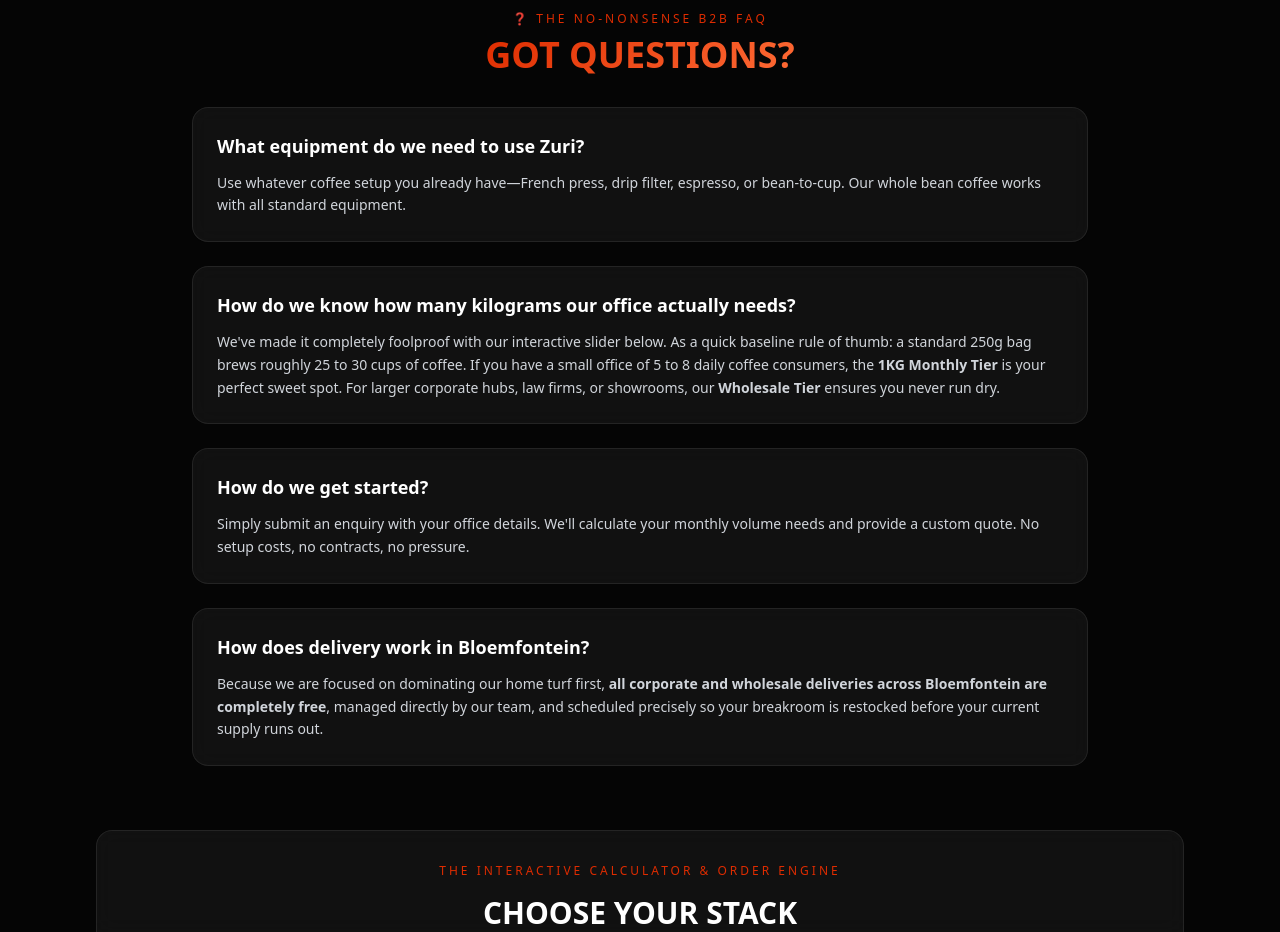
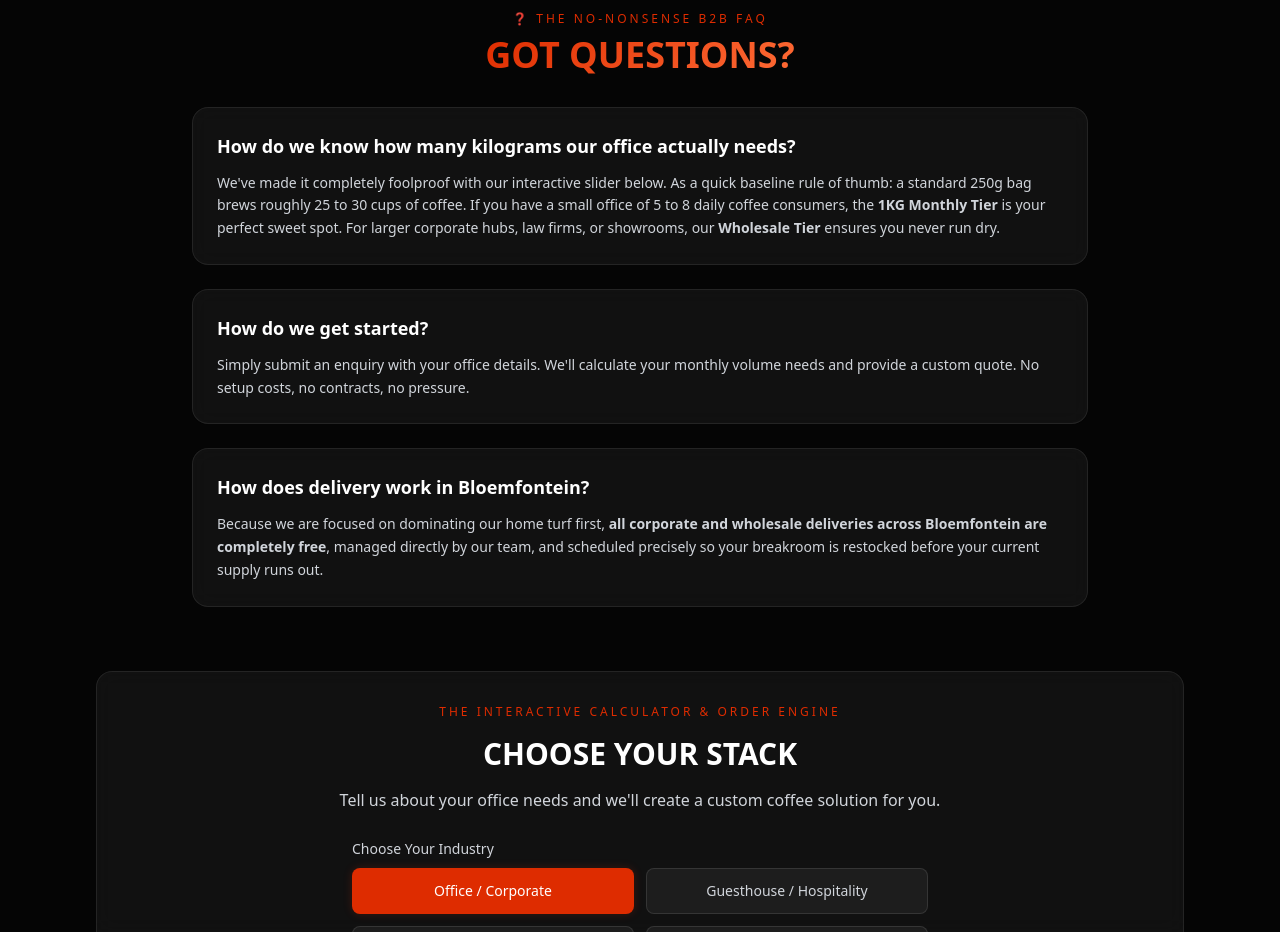
Before and after one commit to Vuyonovember/zuri, a Next.js app: page /partners in a window 1280 px wide. Shown: the part 2820-3752 px from the top of the page. Built offline with nearby package versions, Linux system fonts and the light colour scheme.

Commit message:
Remove equipment FAQ item

```diff
--- a/app/partners/page.tsx
+++ b/app/partners/page.tsx
@@ -278,13 +278,6 @@ export default function PartnersPage() {
 
           <div className="space-y-6 max-w-4xl mx-auto">
             <div className="glass border-premium rounded-2xl p-6 space-y-3">
-              <h3 className="text-lg font-bold text-white">What equipment do we need to use Zuri?</h3>
-              <p className="text-sm text-gray-300 leading-relaxed">
-                Use whatever coffee setup you already have—French press, drip filter, espresso, or bean-to-cup. Our whole bean coffee works with all standard equipment.
-              </p>
-            </div>
-
-            <div className="glass border-premium rounded-2xl p-6 space-y-3">
               <h3 className="text-lg font-bold text-white">How do we know how many kilograms our office actually needs?</h3>
               <p className="text-sm text-gray-300 leading-relaxed">
                 We've made it completely foolproof with our interactive slider below. As a quick baseline rule of thumb: a standard 250g bag brews roughly 25 to 30 cups of coffee. If you have a small office of 5 to 8 daily coffee consumers, the <strong>1KG Monthly Tier</strong> is your perfect sweet spot. For larger corporate hubs, law firms, or showrooms, our <strong>Wholesale Tier</strong> ensures you never run dry.
--- a/package.json
+++ b/package.json
@@ -1,6 +1,6 @@
 {
   "name": "zuri",
-  "version": "0.6.1",
+  "version": "0.6.2",
   "private": true,
   "scripts": {
     "dev": "next dev",
```
